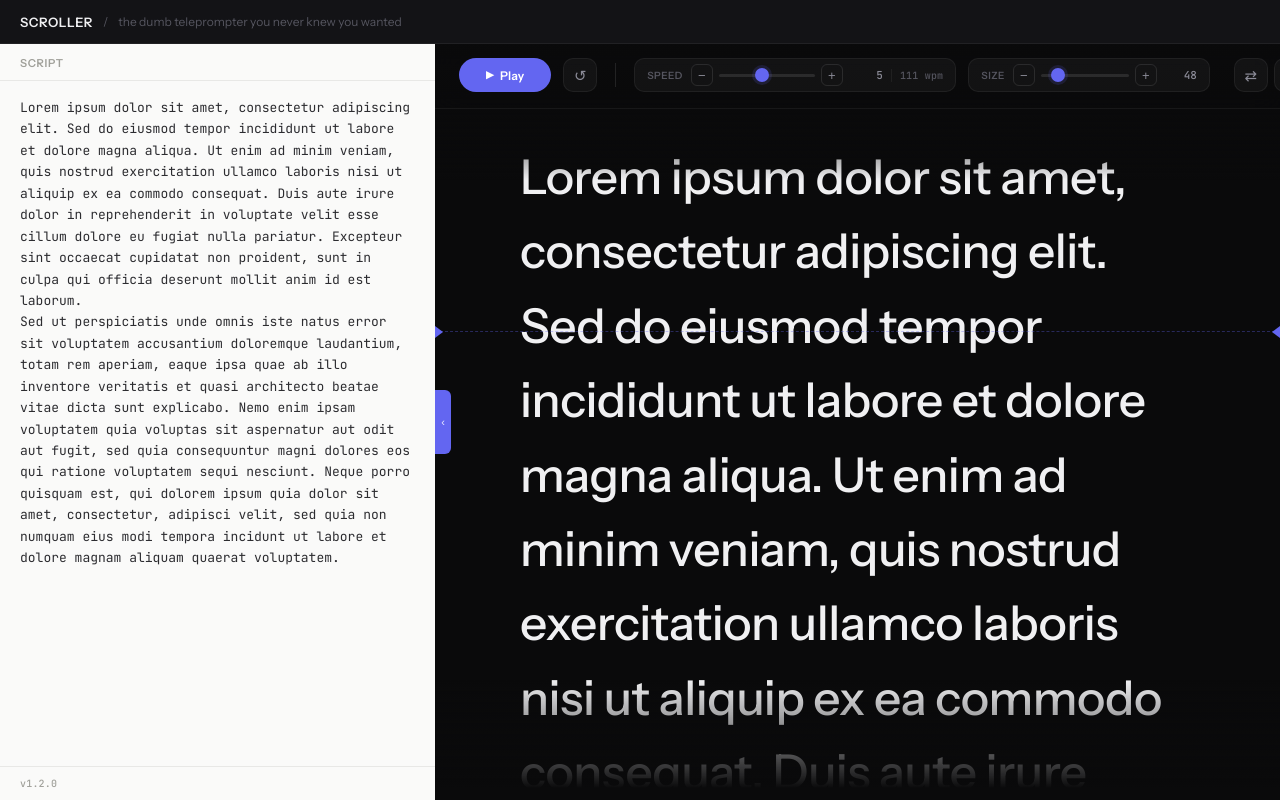
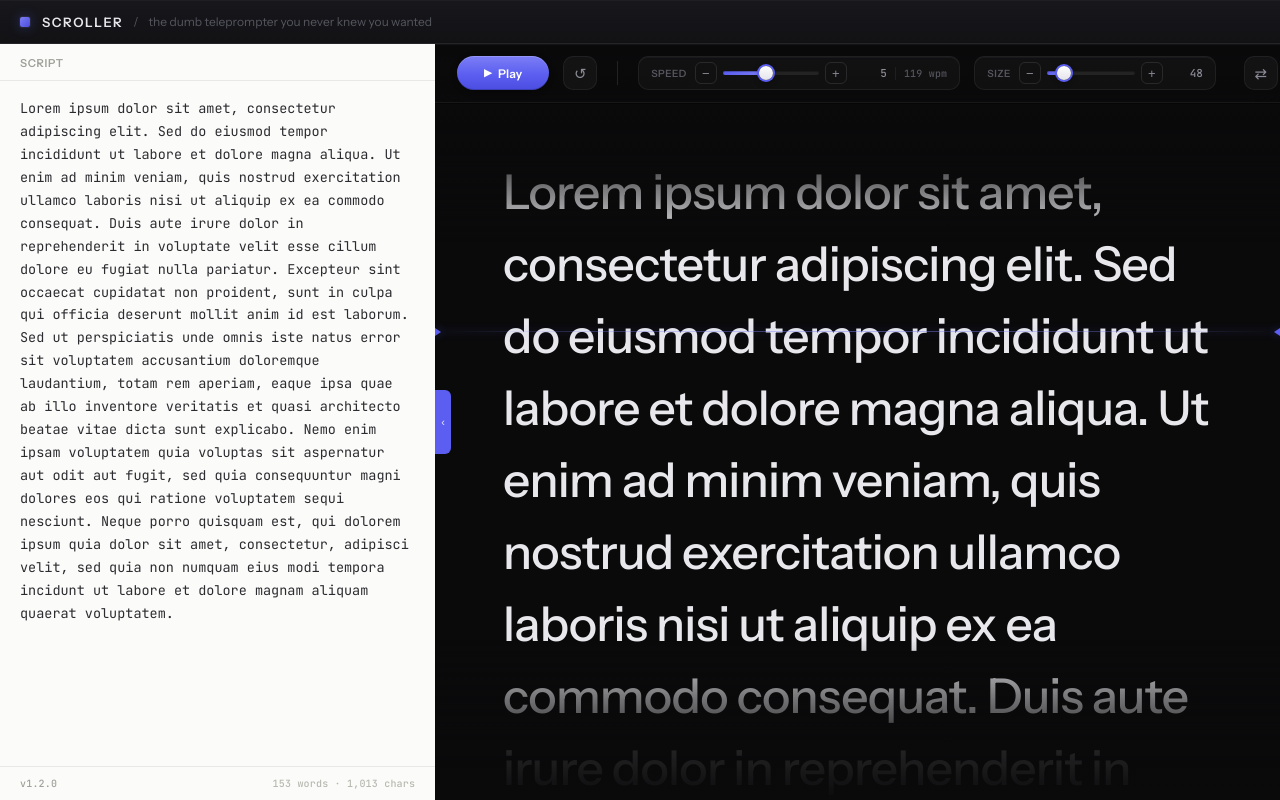
Before and after one commit to franklinparkllc/fp-scroller, a plain HTML site: page index.html in a window 1280 px wide. Drawn offline with Linux system fonts and the light colour scheme.

Commit message:
Polish UI: warm-electric accent, gradient controls, refined prompter
Co-Authored-By: Claude Opus 4.7 (1M context) <noreply@anthropic.com>

```diff
--- a/index.html
+++ b/index.html
@@ -14,15 +14,19 @@
       --bg-hover: #222228;
       --border-subtle: rgba(255,255,255,0.06);
       --border-medium: rgba(255,255,255,0.1);
-      --text-primary: #f0f0f2;
+      --text-primary: #e8e8ec;
       --text-secondary: #8a8a96;
       --text-muted: #55555f;
-      --accent: #6366f1;
-      --accent-soft: rgba(99,102,241,0.15);
-      --accent-glow: rgba(99,102,241,0.4);
+      --accent: #5b5ef0;
+      --accent-hi: #7c7ef5;
+      --accent-lo: #4a4de0;
+      --accent-soft: rgba(91,94,240,0.15);
+      --accent-glow: rgba(91,94,240,0.4);
       --red: #f43f5e;
+      --red-hi: #f75c77;
+      --red-lo: #dc2a48;
       --red-soft: rgba(244,63,94,0.15);
-      --editor-bg: #fafaf9;
+      --editor-bg: #fbfbfa;
       --editor-text: #2c2c30;
       --editor-border: #e8e8e6;
       --editor-label: #a0a09a;
@@ -54,14 +58,25 @@
       align-items: center;
       gap: 10px;
       padding: 0 20px;
-      background: var(--bg-surface);
+      background: linear-gradient(180deg, #17171c 0%, #121215 100%);
       border-bottom: 1px solid var(--border-subtle);
+      box-shadow: inset 0 1px 0 rgba(255,255,255,0.03);
+    }
+
+    .logo-mark {
+      width: 10px;
+      height: 10px;
+      border-radius: 2px;
+      background: linear-gradient(135deg, var(--accent-hi), var(--accent-lo));
+      box-shadow: 0 0 0 1px rgba(255,255,255,0.05), 0 0 12px var(--accent-glow);
+      flex-shrink: 0;
+      margin-right: 2px;
     }
 
     header h1 {
       font-size: 13px;
       font-weight: 600;
-      letter-spacing: 0.04em;
+      letter-spacing: 0.12em;
       color: var(--text-primary);
     }
 
@@ -88,6 +103,7 @@
       transition: width 0.3s var(--transition), min-width 0.3s var(--transition);
       position: relative;
       z-index: 2;
+      box-shadow: inset -1px 0 0 rgba(0,0,0,0.04), 1px 0 0 rgba(0,0,0,0.2);
     }
 
     .editor-panel.collapsed {
@@ -150,8 +166,8 @@
       background: var(--editor-bg);
       color: var(--editor-text);
       font-family: 'JetBrains Mono', monospace;
-      font-size: 13px;
-      line-height: 1.65;
+      font-size: 13.5px;
+      line-height: 1.7;
       padding: 16px 20px;
       caret-color: var(--accent);
     }
@@ -162,19 +178,25 @@
     .editor-footer {
       display: flex;
       align-items: center;
-      justify-content: flex-start;
+      justify-content: space-between;
+      gap: 12px;
       padding: 10px 20px;
       background: var(--editor-bg);
       border-top: 1px solid var(--editor-border);
       flex-shrink: 0;
     }
 
-    .editor-version {
+    .editor-version,
+    .editor-stats {
       font-size: 10px;
       font-weight: 500;
       color: var(--editor-label);
       font-family: 'JetBrains Mono', monospace;
       letter-spacing: 0.02em;
+    }
+
+    .editor-stats {
+      color: #b8b8b0;
     }
 
     /* ── Prompter Panel ── */
@@ -194,12 +216,13 @@
       z-index: 10;
       display: flex;
       align-items: center;
-      gap: 12px;
-      padding: 14px 24px 16px;
+      gap: 14px;
+      padding: 12px 22px;
       background: linear-gradient(to bottom, rgba(10,10,11,0.94) 0%, rgba(10,10,11,0.78) 100%);
       backdrop-filter: blur(16px);
       -webkit-backdrop-filter: blur(16px);
       border-bottom: 1px solid var(--border-subtle);
+      box-shadow: inset 0 1px 0 rgba(255,255,255,0.04), 0 1px 0 rgba(0,0,0,0.4);
     }
 
     #play-pause-btn {
@@ -209,7 +232,7 @@
       gap: 6px;
       width: 92px;
       height: 34px;
-      background: var(--accent);
+      background: linear-gradient(180deg, var(--accent-hi) 0%, var(--accent) 55%, var(--accent-lo) 100%);
       color: #fff;
       border: none;
       border-radius: var(--radius-pill);
@@ -218,28 +241,30 @@
       font-weight: 600;
       font-family: inherit;
       cursor: pointer;
-      transition: background var(--transition), box-shadow var(--transition);
+      transition: filter var(--transition), box-shadow var(--transition), transform var(--transition);
       user-select: none;
       flex-shrink: 0;
       letter-spacing: 0.01em;
+      box-shadow: 0 1px 0 rgba(255,255,255,0.18) inset, 0 -1px 0 rgba(0,0,0,0.2) inset, 0 2px 6px rgba(0,0,0,0.3);
     }
 
     #play-pause-btn:hover {
-      background: #5558e6;
-      box-shadow: 0 4px 16px var(--accent-glow);
+      filter: brightness(1.08);
+      box-shadow: 0 1px 0 rgba(255,255,255,0.22) inset, 0 -1px 0 rgba(0,0,0,0.2) inset, 0 4px 18px var(--accent-glow);
     }
 
     #play-pause-btn:active {
-      box-shadow: 0 2px 8px var(--accent-glow);
+      transform: translateY(1px);
+      box-shadow: 0 1px 0 rgba(255,255,255,0.12) inset, 0 2px 8px var(--accent-glow);
     }
 
     #play-pause-btn.playing {
-      background: var(--red);
+      background: linear-gradient(180deg, var(--red-hi) 0%, var(--red) 55%, var(--red-lo) 100%);
     }
 
     #play-pause-btn.playing:hover {
-      background: #e63558;
-      box-shadow: 0 4px 16px rgba(244,63,94,0.35);
+      filter: brightness(1.08);
+      box-shadow: 0 1px 0 rgba(255,255,255,0.22) inset, 0 -1px 0 rgba(0,0,0,0.2) inset, 0 4px 18px rgba(244,63,94,0.4);
     }
 
     .btn-icon {
@@ -265,10 +290,11 @@
       gap: 8px;
       height: 34px;
       padding: 0 12px;
-      background: rgba(255,255,255,0.04);
+      background: rgba(255,255,255,0.03);
       border-radius: var(--radius-md);
       border: 1px solid var(--border-subtle);
-      transition: border-color var(--transition);
+      box-shadow: inset 0 1px 0 rgba(255,255,255,0.035);
+      transition: border-color var(--transition), background var(--transition);
     }
 
     .control-group:hover {
@@ -310,7 +336,7 @@
 
     .slider-button:hover {
       background: var(--accent-soft);
-      border-color: rgba(99,102,241,0.3);
+      border-color: rgba(91,94,240,0.35);
       color: var(--text-primary);
     }
 
@@ -321,12 +347,17 @@
     input[type="range"] {
       -webkit-appearance: none;
       appearance: none;
-      height: 3px;
+      height: 4px;
       border-radius: 2px;
-      background: rgba(255,255,255,0.1);
+      background: linear-gradient(to right,
+        var(--accent) 0%,
+        var(--accent-hi) var(--fill, 0%),
+        rgba(255,255,255,0.08) var(--fill, 0%),
+        rgba(255,255,255,0.08) 100%);
       outline: none;
       cursor: pointer;
       flex-shrink: 0;
+      box-shadow: inset 0 1px 1px rgba(0,0,0,0.3);
     }
 
     input[type="range"]::-webkit-slider-thumb {
@@ -334,31 +365,32 @@
       width: 14px;
       height: 14px;
       border-radius: 50%;
-      background: var(--accent);
+      background: linear-gradient(180deg, #ffffff 0%, #e3e3ea 100%);
       cursor: pointer;
       transition: all var(--transition);
-      box-shadow: 0 0 0 3px rgba(99,102,241,0.15);
+      box-shadow: 0 0 0 2px var(--accent), 0 2px 6px rgba(0,0,0,0.4);
+      border: none;
     }
 
     input[type="range"]::-webkit-slider-thumb:hover {
-      box-shadow: 0 0 0 5px rgba(99,102,241,0.25);
-      transform: scale(1.15);
+      box-shadow: 0 0 0 2px var(--accent-hi), 0 0 0 6px var(--accent-soft), 0 2px 8px rgba(0,0,0,0.4);
+      transform: scale(1.1);
     }
 
     input[type="range"]::-moz-range-thumb {
       width: 14px;
       height: 14px;
       border-radius: 50%;
-      background: var(--accent);
+      background: linear-gradient(180deg, #ffffff 0%, #e3e3ea 100%);
       cursor: pointer;
       border: none;
-      box-shadow: 0 0 0 3px rgba(99,102,241,0.15);
+      box-shadow: 0 0 0 2px var(--accent), 0 2px 6px rgba(0,0,0,0.4);
       transition: all var(--transition);
     }
 
     input[type="range"]::-moz-range-thumb:hover {
-      box-shadow: 0 0 0 5px rgba(99,102,241,0.25);
-      transform: scale(1.15);
+      box-shadow: 0 0 0 2px var(--accent-hi), 0 0 0 6px var(--accent-soft), 0 2px 8px rgba(0,0,0,0.4);
+      transform: scale(1.1);
     }
 
     #speed-slider { width: 96px; }
@@ -380,8 +412,12 @@
       position: absolute;
       left: 0; right: 0;
       bottom: 0;
-      height: 120px;
-      background: linear-gradient(to top, var(--bg-deep) 10%, transparent);
+      height: 160px;
+      background: linear-gradient(to top,
+        var(--bg-deep) 0%,
+        rgba(10,10,11,0.88) 35%,
+        rgba(10,10,11,0.5) 65%,
+        transparent 100%);
       pointer-events: none;
       z-index: 4;
     }
@@ -390,9 +426,13 @@
       content: '';
       position: absolute;
       left: 0; right: 0;
-      top: 64px;
-      height: 72px;
-      background: linear-gradient(to bottom, var(--bg-deep) 0%, transparent);
+      top: 58px;
+      height: 140px;
+      background: linear-gradient(to bottom,
+        var(--bg-deep) 0%,
+        rgba(10,10,11,0.85) 35%,
+        rgba(10,10,11,0.4) 70%,
+        transparent 100%);
       pointer-events: none;
       z-index: 5;
     }
@@ -402,14 +442,14 @@
       overflow: hidden;
       position: relative;
       cursor: pointer;
-      padding: 96px 10% 0;
+      padding: 112px max(8%, 48px) 0;
     }
 
     .prompter-text {
       font-family: 'Instrument Sans', system-ui, sans-serif;
       font-size: 48px;
       font-weight: 500;
-      line-height: 1.55;
+      line-height: 1.5;
       color: var(--text-primary);
       white-space: pre-wrap;
       word-break: break-word;
@@ -417,7 +457,10 @@
       will-change: transform;
       padding-bottom: 60vh;
       user-select: none;
-      letter-spacing: -0.01em;
+      letter-spacing: -0.015em;
+      max-width: 1100px;
+      margin: 0 auto;
+      text-wrap: pretty;
     }
 
     .prompter-empty {
@@ -432,10 +475,16 @@
       position: absolute;
       left: 0; right: 0;
       top: 38%;
-      height: 0;
-      border-top: 1px dashed rgba(99,102,241,0.35);
+      height: 1px;
+      background: linear-gradient(to right,
+        transparent 0%,
+        rgba(124,126,245,0.35) 20%,
+        rgba(124,126,245,0.5) 50%,
+        rgba(124,126,245,0.35) 80%,
+        transparent 100%);
       pointer-events: none;
       z-index: 6;
+      box-shadow: 0 0 8px var(--accent-glow);
     }
 
     .reading-line::before,
@@ -445,19 +494,20 @@
       top: 50%;
       width: 0;
       height: 0;
-      border-top: 6px solid transparent;
-      border-bottom: 6px solid transparent;
+      border-top: 4px solid transparent;
+      border-bottom: 4px solid transparent;
+      filter: drop-shadow(0 0 4px var(--accent-glow));
     }
 
     .reading-line::before {
       left: 0;
-      border-left: 8px solid var(--accent);
+      border-left: 6px solid var(--accent);
       transform: translateY(-50%);
     }
 
     .reading-line::after {
       right: 0;
-      border-right: 8px solid var(--accent);
+      border-right: 6px solid var(--accent);
       transform: translateY(-50%);
     }
 
@@ -488,9 +538,11 @@
 
     .icon-btn:hover {
       background: var(--accent-soft);
-      border-color: rgba(99,102,241,0.3);
+      border-color: rgba(91,94,240,0.35);
       color: var(--text-primary);
     }
+
+    .icon-btn:active { transform: scale(0.94); }
 
     .icon-btn.active {
       background: var(--accent-soft);
@@ -593,6 +645,7 @@
 <body>
 
 <header>
+  <div class="logo-mark" aria-hidden="true"></div>
   <h1>SCROLLER</h1>
   <span>/</span>
   <span>the dumb teleprompter you never knew you wanted</span>
@@ -607,6 +660,7 @@
     </div>
     <div class="editor-footer">
       <div class="editor-version">v1.2.0</div>
+      <div class="editor-stats" id="editor-stats">0 words · 0 chars</div>
     </div>
     <button class="collapse-btn" id="collapse-btn" title="Collapse panel">&#8249;</button>
   </section>
@@ -701,6 +755,20 @@
   const fullscreenBtn   = document.getElementById('fullscreen-btn');
   const helpBtn         = document.getElementById('help-btn');
   const helpOverlay     = document.getElementById('help-overlay');
+  const editorStats     = document.getElementById('editor-stats');
+
+  function updateSliderFill(el) {
+    const min = parseFloat(el.min) || 0;
+    const max = parseFloat(el.max) || 100;
+    const pct = ((parseFloat(el.value) - min) / (max - min)) * 100;
+    el.style.setProperty('--fill', pct + '%');
+  }
+
+  function updateEditorStats() {
+    const words = (state.text.match(/\S+/g) || []).length;
+    const chars = state.text.length;
+    editorStats.textContent = words.toLocaleString() + ' words · ' + chars.toLocaleString() + ' chars';
+  }
 
   const STORAGE_KEY = 'scroller:script';
 
@@ -902,6 +970,7 @@
     renderPrompterText();
     saveScript();
     updateWpm();
+    updateEditorStats();
   });
 
   // ── WPM computation ──
@@ -919,6 +988,7 @@
   speedSlider.addEventListener('input', () => {
     state.speed = parseInt(speedSlider.value);
     speedValue.textContent = state.speed;
+    updateSliderFill(speedSlider);
     updateWpm();
   });
 
@@ -927,7 +997,8 @@
     state.fontSize = parseInt(fontSizeSlider.value);
     fontSizeValue.textContent = state.fontSize;
     prompterText.style.fontSize   = state.fontSize + 'px';
-    prompterText.style.lineHeight = (state.fontSize * 1.55) + 'px';
+    prompterText.style.lineHeight = (state.fontSize * 1.5) + 'px';
+    updateSliderFill(fontSizeSlider);
     renderPrompterText();
     updateWpm();
   });
@@ -994,6 +1065,7 @@
     state.speed = Math.max(1, state.speed - 1);
     speedSlider.value = state.speed;
     speedValue.textContent = state.speed;
+    updateSliderFill(speedSlider);
     updateWpm();
   });
 
@@ -1001,6 +1073,7 @@
     state.speed = Math.min(10, state.speed + 1);
     speedSlider.value = state.speed;
     speedValue.textContent = state.speed;
+    updateSliderFill(speedSlider);
     updateWpm();
   });
 
@@ -1009,7 +1082,8 @@
     fontSizeSlider.value = state.fontSize;
     fontSizeValue.textContent = state.fontSize;
     prompterText.style.fontSize = state.fontSize + 'px';
-    prompterText.style.lineHeight = (state.fontSize * 1.55) + 'px';
+    prompterText.style.lineHeight = (state.fontSize * 1.5) + 'px';
+    updateSliderFill(fontSizeSlider);
     renderPrompterText();
     updateWpm();
   });
@@ -1019,7 +1093,8 @@
     fontSizeSlider.value = state.fontSize;
     fontSizeValue.textContent = state.fontSize;
     prompterText.style.fontSize = state.fontSize + 'px';
-    prompterText.style.lineHeight = (state.fontSize * 1.55) + 'px';
+    prompterText.style.lineHeight = (state.fontSize * 1.5) + 'px';
+    updateSliderFill(fontSizeSlider);
     renderPrompterText();
     updateWpm();
   });
@@ -1069,6 +1144,9 @@
   updateMirrorWidth();
   scriptInput.value = state.text;
   renderPrompterText();
+  updateSliderFill(speedSlider);
+  updateSliderFill(fontSizeSlider);
+  updateEditorStats();
   requestAnimationFrame(updateWpm);
 </script>
 
```
Also changed, not shown: scroller-prompt.md (+25 -18 lines).
